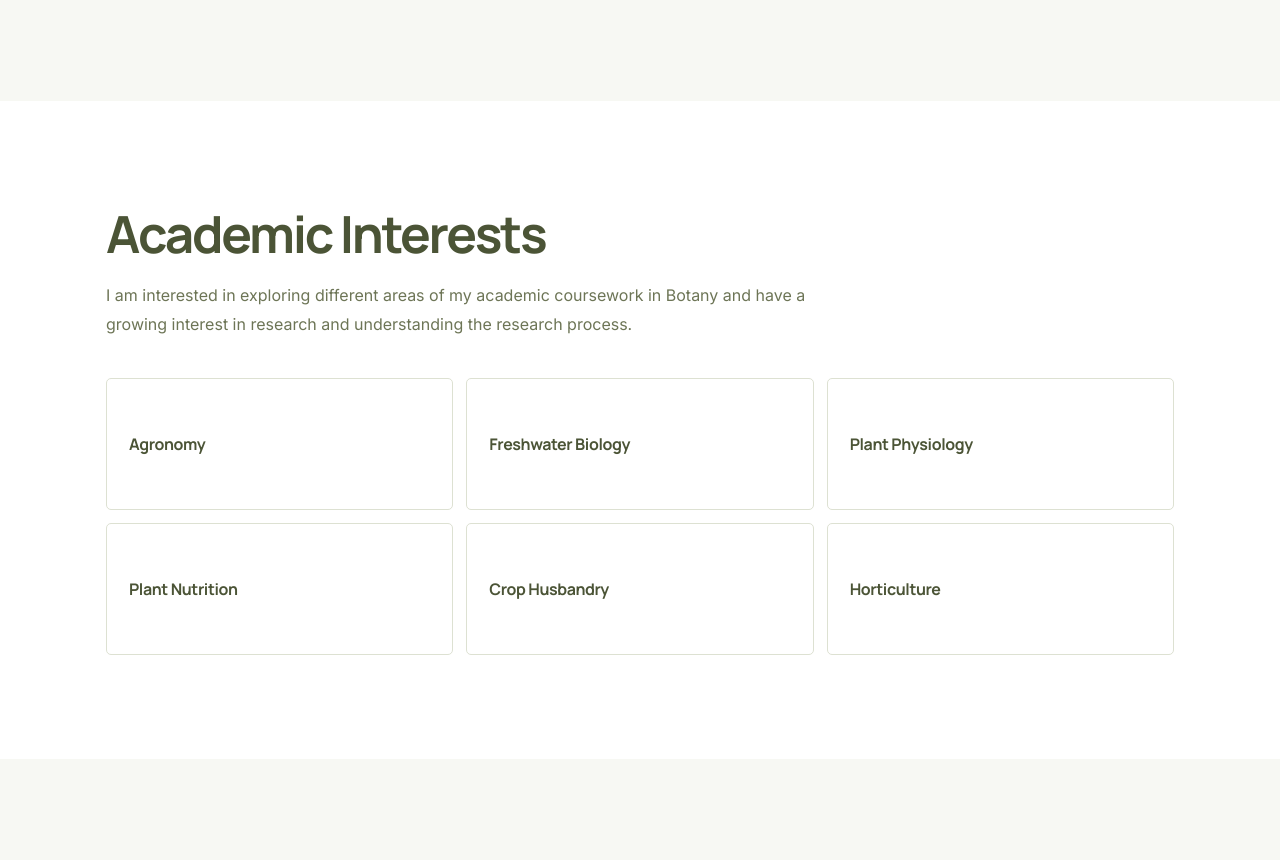
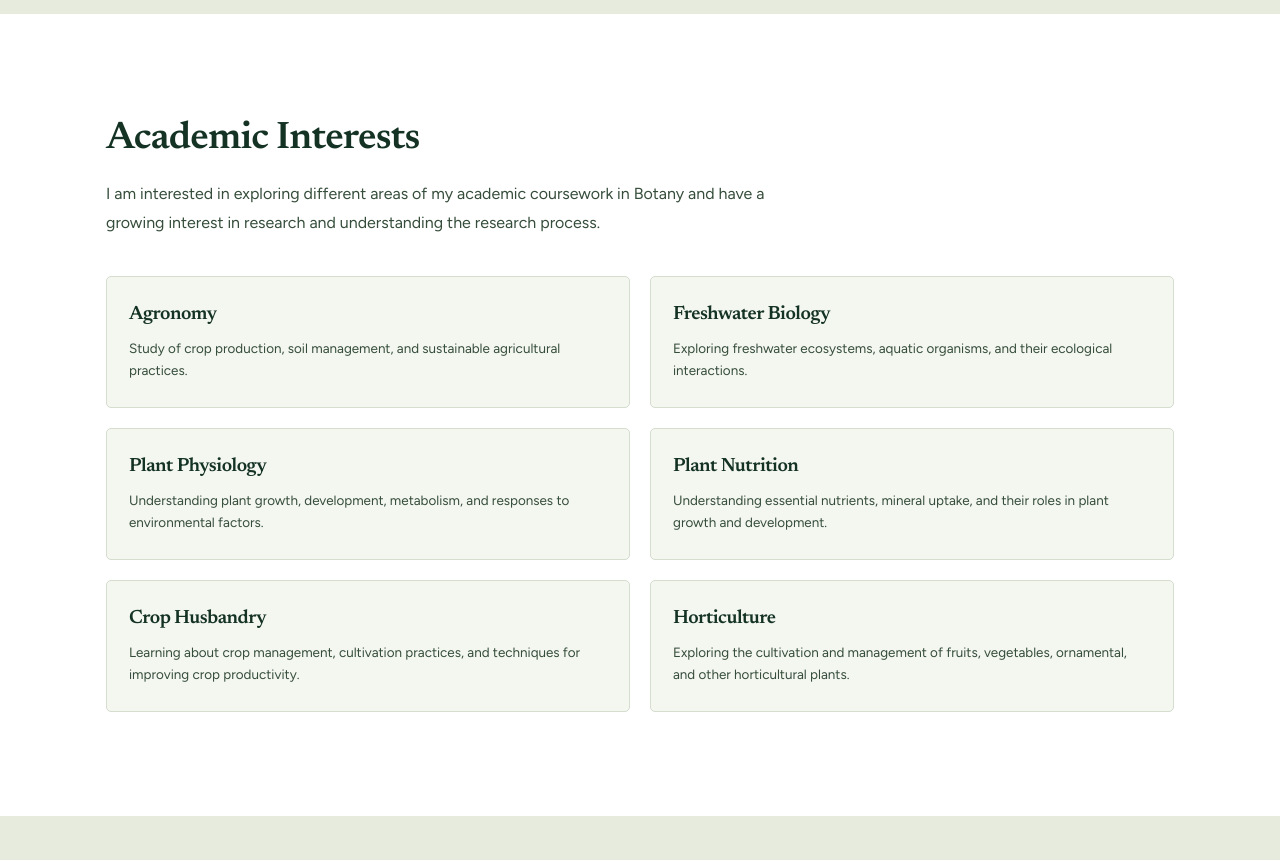
Before and after one commit to jannatunnayemjui42-del/Jui, a plain HTML site: page index.html in a window 1280 px wide. Shown: the part 1344-2204 px from the top of the page. Drawn offline with Linux system fonts and the light colour scheme.

Commit message:
Update portfolio content and color themes
Co-authored-by: Copilot <223556219+Copilot@users.noreply.github.com>

```diff
--- a/index.html
+++ b/index.html
@@ -8,7 +8,7 @@
   <title>Jannatun Nayem Jui | Academic &amp; Professional Portfolio</title>
   <link rel="preconnect" href="https://fonts.googleapis.com">
   <link rel="preconnect" href="https://fonts.gstatic.com" crossorigin>
-  <link href="https://fonts.googleapis.com/css2?family=DM+Serif+Display&family=Inter:wght@400;500;600;700&family=Manrope:wght@400;500;600;700;800&display=swap" rel="stylesheet">
+  <link href="https://fonts.googleapis.com/css2?family=DM+Serif+Display&family=Figtree:wght@400;500;600;700&family=Inter:wght@400;500;600;700&family=Manrope:wght@400;500;600;700;800&family=Newsreader:wght@400;500;600;700&display=swap" rel="stylesheet">
   <link rel="stylesheet" href="style.css">
   <script src="script.js" defer></script>
 </head>
@@ -48,13 +48,7 @@
       </div>
       <div class="hero-inner">
         <div class="hero-copy reveal">
-          <p class="eyebrow hero-affiliation">
-            <span>University of Barishal</span>
-            <span class="eyebrow-divider" aria-hidden="true">/</span>
-            <span>Department of Botany</span>
-          </p>
           <h1 id="hero-title">Jannatun Nayem Jui</h1>
-          <p class="hero-role">Botany Student <span aria-hidden="true">|</span> Academic Enthusiast <span aria-hidden="true">|</span> Aspiring Researcher</p>
           <p class="hero-intro">I am a Botany student with a deep appreciation for nature and a curiosity to understand the world around me. I enjoy exploring new ideas, learning independently, and developing my knowledge step by step. I believe in growing through continuous learning and new experiences.</p>
         </div>
       </div>
@@ -82,21 +76,27 @@
         <div class="interest-grid">
           <article class="interest-card reveal">
             <h3>Agronomy</h3>
+            <p>Study of crop production, soil management, and sustainable agricultural practices.</p>
           </article>
           <article class="interest-card reveal">
             <h3>Freshwater Biology</h3>
+            <p>Exploring freshwater ecosystems, aquatic organisms, and their ecological interactions.</p>
           </article>
           <article class="interest-card reveal">
             <h3>Plant Physiology</h3>
+            <p>Understanding plant growth, development, metabolism, and responses to environmental factors.</p>
           </article>
           <article class="interest-card reveal">
             <h3>Plant Nutrition</h3>
+            <p>Understanding essential nutrients, mineral uptake, and their roles in plant growth and development.</p>
           </article>
           <article class="interest-card reveal">
             <h3>Crop Husbandry</h3>
+            <p>Learning about crop management, cultivation practices, and techniques for improving crop productivity.</p>
           </article>
           <article class="interest-card reveal">
             <h3>Horticulture</h3>
+            <p>Exploring the cultivation and management of fruits, vegetables, ornamental, and other horticultural plants.</p>
           </article>
         </div>
       </div>
--- a/script.js
+++ b/script.js
@@ -32,7 +32,7 @@ themeButton.addEventListener("click", () => {
   document.documentElement.dataset.theme = nextTheme;
   themeButton.setAttribute("aria-pressed", String(nextTheme === "dark"));
   themeButton.setAttribute("aria-label", `Switch to ${isDark ? "dark" : "light"} mode`);
-  themeColor.setAttribute("content", isDark ? "#FFFFFF" : "#48563E");
+  themeColor.setAttribute("content", nextTheme === "dark" ? "#10251C" : "#FFFFFF");
 });
 
 const navLinks = Array.from(document.querySelectorAll(".site-nav a"));
--- a/style.css
+++ b/style.css
@@ -1,20 +1,21 @@
 :root {
   color-scheme: light;
   --page: #FFFFFF;
-  --section: #F7F8F3;
-  --surface: #FFFFFF;
-  --surface-alt: #F0F2E9;
-  --text: #4B5436;
-  --muted: #6D7556;
-  --muted-palette: #737B5D;
-  --accent: #737D50;
-  --accent-text: #4B5436;
-  --accent-palette: #737D50;
-  --border: #DDE1D2;
-  --button: #4B5436;
+  --section: #E6EBDD;
+  --surface: #F4F6F0;
+  --surface-alt: #E6EBDD;
+  --text: #354D3A;
+  --heading-color: #143324;
+  --muted: #354D3A;
+  --muted-palette: #354D3A;
+  --accent: #6B7545;
+  --accent-text: #143324;
+  --accent-palette: #6B7545;
+  --border: #D5DDCE;
+  --button: #6B7545;
   --button-text: #FFFFFF;
-  --focus: #4B5436;
-  --shadow: 0 8px 18px rgba(75, 84, 54, .08);
+  --focus: #143324;
+  --shadow: 0 8px 18px rgba(20, 51, 36, .08);
   --heading: "Manrope", Arial, sans-serif;
   --body: "Inter", Arial, sans-serif;
   --display: "DM Serif Display", Georgia, serif;
@@ -22,21 +23,22 @@
 
 :root[data-theme="dark"] {
   color-scheme: dark;
-  --page: #48563E;
-  --section: #56664A;
-  --surface: #647456;
-  --surface-alt: #56664A;
-  --text: #F5F5ED;
-  --muted: #F4F4EC;
-  --muted-palette: #D1D8C8;
-  --accent: #A5B48B;
-  --accent-text: #F4F4EC;
-  --accent-palette: #A5B48B;
-  --border: #758367;
-  --button: #A5B48B;
-  --button-text: #30372A;
-  --focus: #D1D8C8;
-  --shadow: 0 8px 18px rgba(23, 32, 17, .14);
+  --page: #10251C;
+  --section: #193B2B;
+  --surface: #193B2B;
+  --surface-alt: #28523A;
+  --text: #F0F4EF;
+  --heading-color: #F0F4EF;
+  --muted: #B6CDB7;
+  --muted-palette: #B6CDB7;
+  --accent: #28523A;
+  --accent-text: #F0F4EF;
+  --accent-palette: #28523A;
+  --border: #355542;
+  --button: #28523A;
+  --button-text: #F0F4EF;
+  --focus: #B6CDB7;
+  --shadow: 0 8px 18px rgba(0, 0, 0, .2);
 }
 
 * { box-sizing: border-box; }
@@ -148,7 +150,7 @@ button { font: inherit; }
   text-transform: uppercase;
 }
 h1, h2, h3, h4, p { margin-top: 0; }
-h1, h2, h3, h4 { color: var(--text); }
+h1, h2, h3, h4 { color: var(--heading-color); }
 h2 {
   margin-bottom: 0;
   font: 700 clamp(2.1rem, 4vw, 3.35rem)/1.12 var(--heading);
@@ -242,7 +244,7 @@ h4 { font: 700 1rem/1.45 var(--heading); }
 .vision-card li + li { margin-top: 3px; }
 .vision-card blockquote { margin: 0; font: 400 .9rem/1.85 var(--body); }
 
-.interest-grid { display: grid; grid-template-columns: repeat(3, minmax(0, 1fr)); gap: 13px; }
+#academics .interest-grid { display: grid; grid-template-columns: repeat(2, minmax(0, 1fr)); gap: 20px; }
 .interest-card, .practical-card {
   min-width: 0;
   padding: 22px;
@@ -251,9 +253,30 @@ h4 { font: 700 1rem/1.45 var(--heading); }
   border-radius: 5px;
   transition: border-color .2s ease, transform .2s ease, box-shadow .2s ease;
 }
-.interest-card { display: flex; min-height: 132px; align-items: center; }
+#academics .interest-card {
+  display: flex;
+  min-height: 132px;
+  flex-direction: column;
+  align-items: flex-start;
+  justify-content: center;
+  gap: 9px;
+}
 .interest-card:hover, .practical-card:hover { border-color: var(--accent); box-shadow: var(--shadow); transform: translateY(-1px); }
-.interest-card h3 { margin: 0; font-size: 1rem; }
+#academics .interest-card:hover {
+  background: var(--surface-alt);
+}
+#academics h2, #academics .interest-card h3 {
+  font-family: "Newsreader", Georgia, serif;
+}
+#academics h2 {
+  font-size: clamp(2rem, 3vw, 2.6rem);
+  font-weight: 600;
+  letter-spacing: -.02em;
+}
+#academics .section-intro { color: var(--muted); font-family: "Figtree", Arial, sans-serif; }
+#academics .interest-card { font-family: "Figtree", Arial, sans-serif; }
+#academics .interest-card h3 { margin: 0; font-size: 1.2rem; font-weight: 600; line-height: 1.35; }
+#academics .interest-card p { margin: 0; color: var(--muted); font-size: .84rem; line-height: 1.65; }
 .practical-grid { display: grid; grid-template-columns: repeat(4, minmax(0, 1fr)); gap: 13px; }
 .practical-card { min-height: 190px; }
 .practical-card h4 { margin: 0; font-size: .96rem; }
@@ -390,9 +413,8 @@ h4 { font: 700 1rem/1.45 var(--heading); }
   .experience-layout { grid-template-columns: 1fr; gap: 27px; }
   .vision-grid { grid-template-columns: 1fr; }
   .vision-card { padding: 21px; }
-  .interest-grid { grid-template-columns: repeat(2, minmax(0, 1fr)); gap: 10px; }
-  .interest-card { min-height: 136px; padding: 18px; }
-  .interest-card h3 { font-size: .91rem; }
+  #academics .interest-grid { grid-template-columns: 1fr; gap: 20px; }
+  #academics .interest-card { min-height: 112px; padding: 20px; }
   .practical-grid { gap: 10px; }
   .practical-card { min-height: 200px; padding: 18px; }
   .fieldwork-grid { grid-template-columns: 1fr; gap: 14px; }
```
